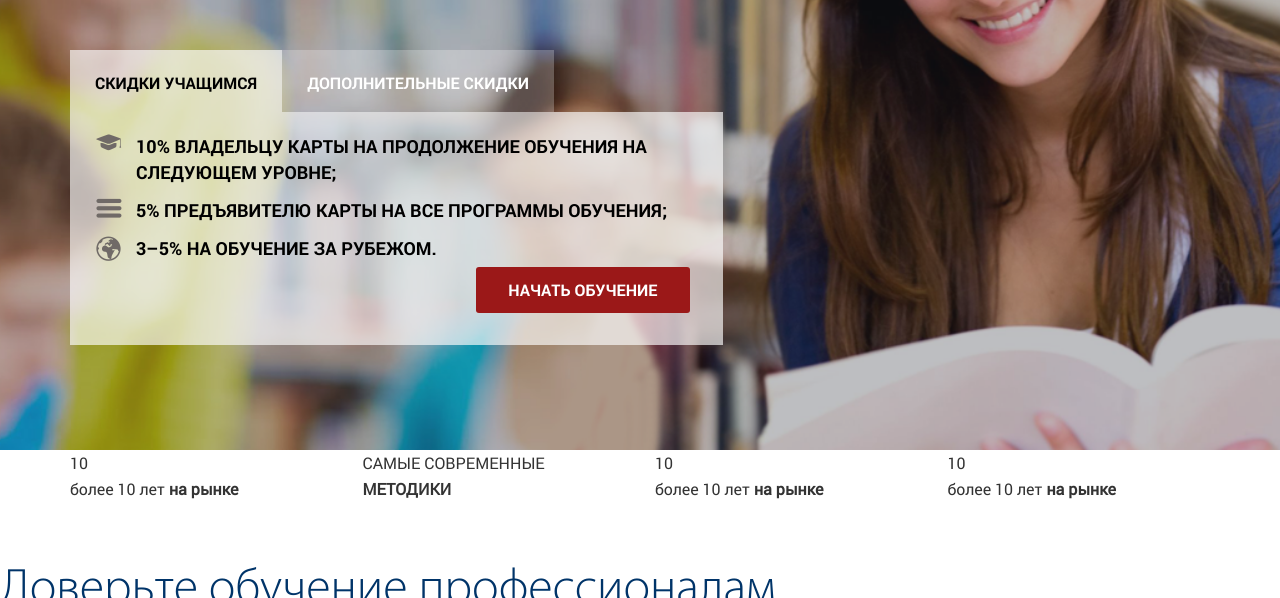
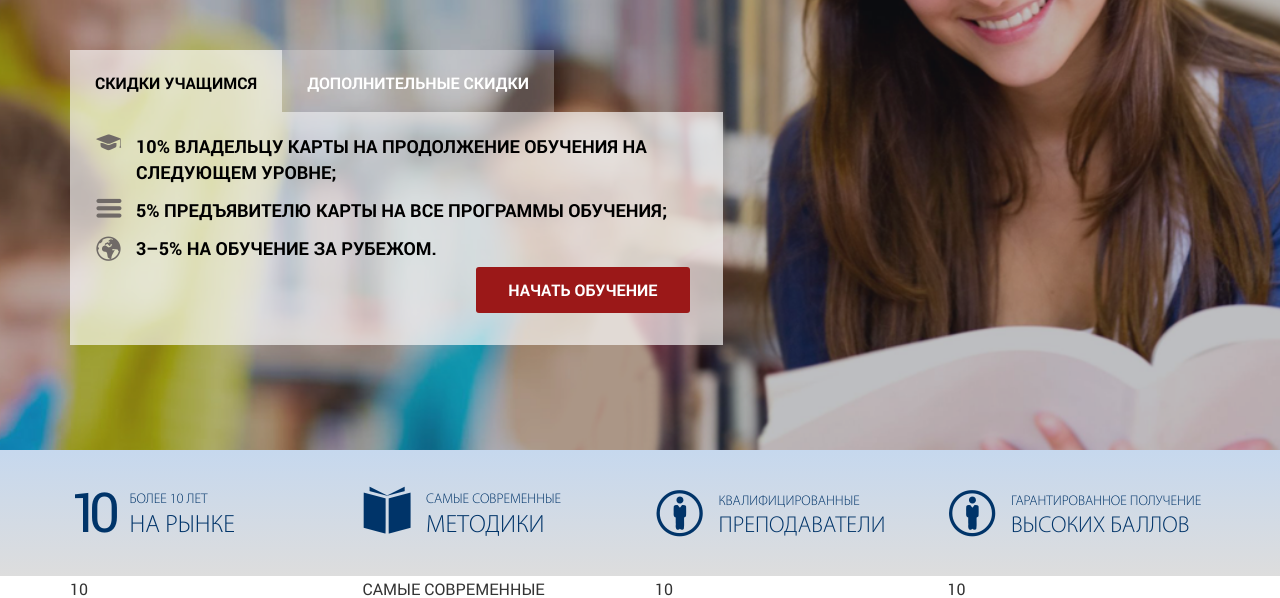
Before and after one commit to A1daris/proCourse, a plain HTML site: page index.html in a window 1280 px wide. Shown: the part 350-948 px from the top of the page. Drawn offline with nearby package versions, Linux system fonts and the light colour scheme; files whose address does not match are found by name.

Commit message:
tizers section, desctop

```diff
--- a/css/sass/main.sass
+++ b/css/sass/main.sass
@@ -38,7 +38,6 @@ header
 	background-size: cover
 	color: #fff
 	padding-top: 32px
-	padding-bottom: 40px
 	.logo
 		font-size: 40px
 		font-family: "RobotoBold", sans-serif
@@ -100,6 +99,7 @@ h2
 	.tab_content
 		color: #000
 		background-color: rgba(255, 255, 255, .65)
+		margin-bottom: 35px
 .button
 	cursor: pointer
 	display: inline-block
@@ -127,3 +127,73 @@ h2
 	font-size: 18px
 	text-transform: uppercase
 	padding: 15px
+
+.tizers
+	color: #003469
+	padding-top: 35px
+	padding-bottom: 0
+	background-color: #c6d8ee
+	background-image: linear-gradient(#c6d8ee, #ddd)
+	span
+		display: block
+	.my
+		font-size: 50px
+		line-height: 48px
+	.image_wrap
+		margin-right: 10px
+		vertical-align: bottom
+		display: inline-block
+	.tizers_item
+		text-transform: uppercase
+		vertical-align: bottom
+		display: inline-block
+	.row
+		font-family: "CleanLight"
+		>div
+			margin-bottom: 35px
+		div:nth-child(1)
+			.ten
+				font-family: "RobotoRegular", sans-serif
+				font-size: 55px
+				letter-spacing: -12px
+				margin-right: 8px
+				line-height: 52px
+			.tizers_item
+				span
+					font-size: 14px
+					line-height: 24px
+				strong
+					font-size: 25px
+					line-height: 28px
+					font-weight: normal
+		div:nth-child(2)
+				span
+					font-size: 14px
+					line-height: 24px
+				strong
+					font-size: 25px
+					line-height: 28px
+					font-weight: normal
+		div:nth-child(3)
+			.tizers_item
+				span
+					font-size: 14px
+					line-height: 24px
+				strong
+					font-size: 23px
+					line-height: 24px
+					font-weight: normal
+			i
+				position: relative
+				top: 3px
+		div:nth-child(4)
+			.tizers_item
+				span
+					font-size: 14px
+					line-height: 24px
+				strong
+					font-size: 23px
+					line-height: 24px
+			i
+				position: relative
+				top: 3px
--- a/index.html
+++ b/index.html
@@ -68,7 +68,48 @@
 		</div>
 		</div>
 </header>
-
+<section class="tizers">
+	<div class="container">
+		<div class="row">
+			<div class="col-md-3">
+				<div class="image_wrap">
+					<i class="ten">10</i>
+				</div>
+				<div class="tizers_item">
+					<span>БОЛЕЕ 10 ЛЕТ</span>
+					<strong>на рынке</strong>
+				</div>
+			</div>
+			<div class="col-md-3">
+				<div class="image_wrap">
+					<i class="my my_d"></i>
+				</div>
+				<div class="tizers_item">
+					<span>САМЫЕ современные</span>
+					<strong>МЕТОДИКИ</strong>
+				</div>
+			</div>
+			<div class="col-md-3">
+				<div class="image_wrap">
+					<i class="my my_e"></i>
+				</div>
+				<div class="tizers_item">
+					<span>КВАЛИФИЦИРОВАННЫЕ</span>
+					<strong>преподаватели</strong>
+				</div>
+			</div>
+			<div class="col-md-3">
+				<div class="image_wrap">
+					<i class="my my_f"></i>
+				</div>
+				<div class="tizers_item">
+					<span>ГАРАНТИРОВАННОЕ ПОЛУЧЕНИЕ</span>
+					<strong>Высоких баллов</strong>
+				</div>
+			</div>
+		</div>
+	</div>
+</section>
 
 
 <div class="bottom_line">
--- a/js/common.js
+++ b/js/common.js
@@ -1,7 +1,7 @@
 $(document).ready(function() {
 
 	function wResize() {
-		$("header").css("height", $(window).height());
+		$("header").css("min-height", $(window).height());
 	};
 	wResize();
 	$(window).resize(function() {
@@ -11,9 +11,9 @@ $(document).ready(function() {
 
 	//tabs phone
 	$(".top_phone .tab_item").not(":first").hide();
-	$(".wrapper .tab").click(function() {
-		$(".wrapper .tab").removeClass("active").eq($(this).index()).addClass("active");
-		$(".tab_item").hide().eq($(this).index()).fadeIn()
+	$(".top_phone .wrapper .tab").click(function() {
+		$(".top_phone .wrapper .tab").removeClass("active").eq($(this).index()).addClass("active");
+		$(".top_phone .tab_item").hide().eq($(this).index()).fadeIn()
 	}).eq(0).addClass("active");
 
 	//tabs
```
Also changed, not shown: css/main.css.
